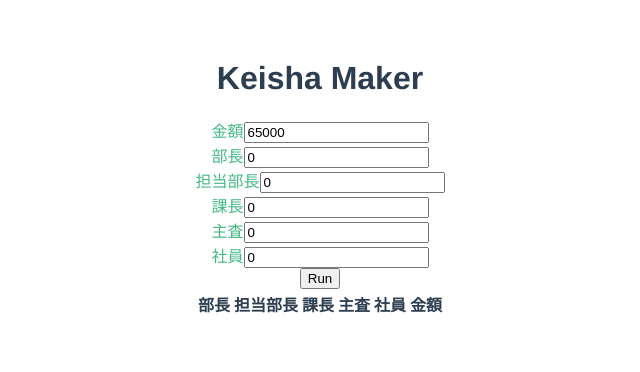
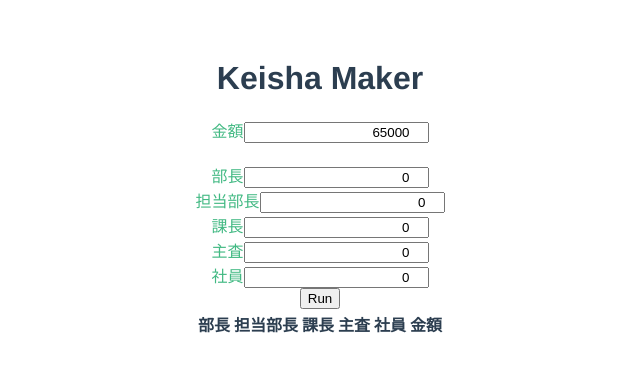
Before and after one commit to masaponto/keisha-maker, a Vue app: page / in a window 1280 px wide. Shown: the top 372 px of the page, without its empty margins (320-960 px from the left). Built offline with nearby package versions, Linux system fonts and the light colour scheme.

Commit message:
[Fix] html-tag and css

```diff
--- a/src/components/KeishaMaker.vue
+++ b/src/components/KeishaMaker.vue
@@ -5,36 +5,36 @@
 		</div>
 
 		<div>
-			<div class="total">
+			<div id="total">
 				<a>{{ columns.total }}</a>
 				<input type="number" v-model="total" pliceholder="0" />
 			</div>
-			<div class="bucho">
+			<div id="bucho">
 				<a>{{ columns.bucho }}</a>
 				<input type="number" v-model="bucho_num" placeholder="0" />
 			</div>
 
-			<div class="tanto-bucho">
+			<div id="tanto-bucho">
 				<a>{{ columns.tbucho }}</a>
 				<input type="number" v-model="tanto_bucho_num" placeholder="0" />
 			</div>
 
-			<div class="kacho">
+			<div id="kacho">
 				<a>{{ columns.kacho }}</a>
 				<input type="number" v-model="kacho_num" placeholder="0" />
 			</div>
 
-			<div class="shusa">
+			<div id="shusa">
 				<a>{{ columns.shusa }}</a>
 				<input type="number" v-model="shusa_num" placeholder="0" />
 			</div>
 
-			<div class="hira">
+			<div id="hira">
 				<a>{{ columns.hira }}</a>
 				<input type="number" v-model="hira_num" placeholder="0" />
 			</div>
 
-			<div calss="calc-button">
+			<div id="calc-button">
 				<button large class="calc-btn" @click="calc()">Run</button>
 			</div>
 		</div>
@@ -234,4 +234,21 @@
 	 color: #42b983;
  }
 
+ input {
+	 text-align: right;
+ }
+
+ #total{
+	 margin-bottom: 20px;
+ }
+
+ /* .table {
+	display: table;
+	text-align: center;
+	}
+
+	.cell {
+	display: table-cell;
+	}
+  */
 </style>
```
